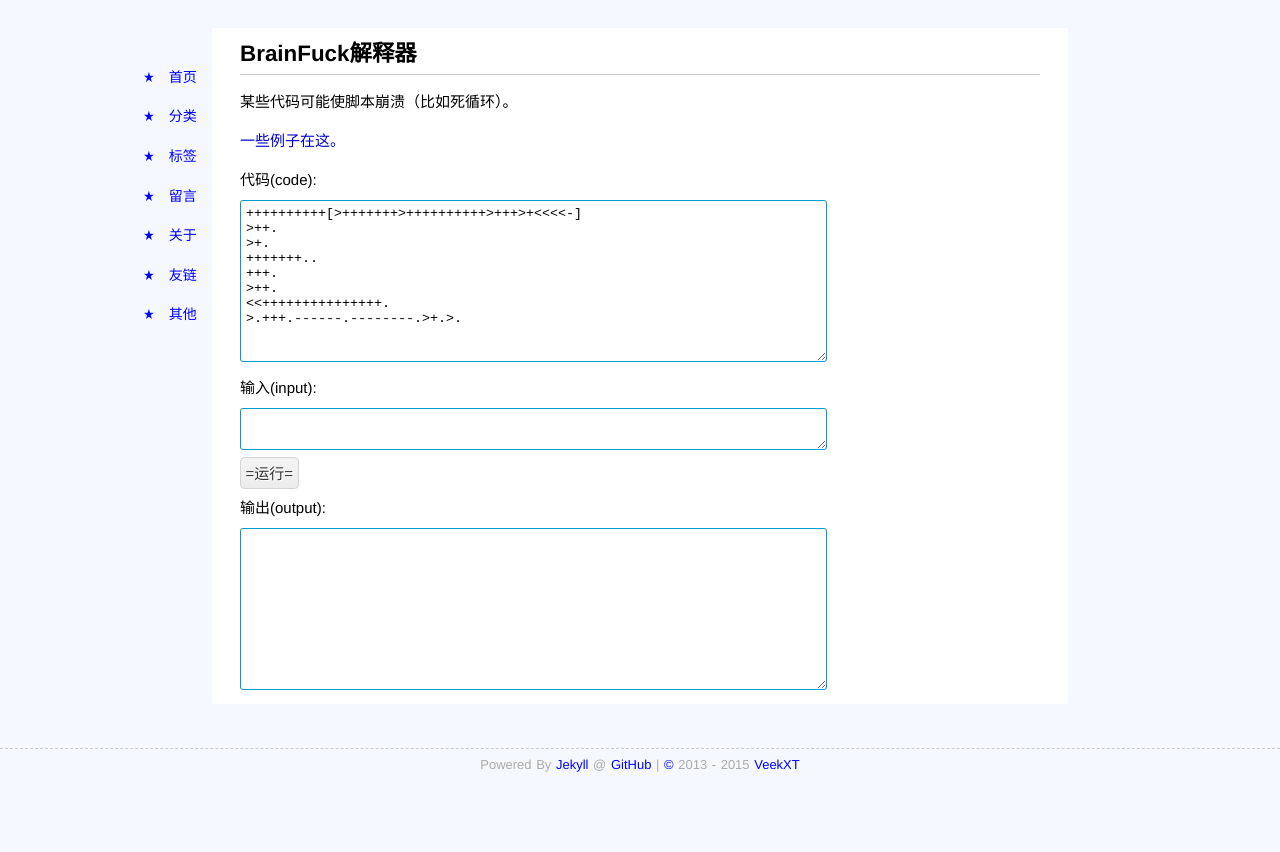
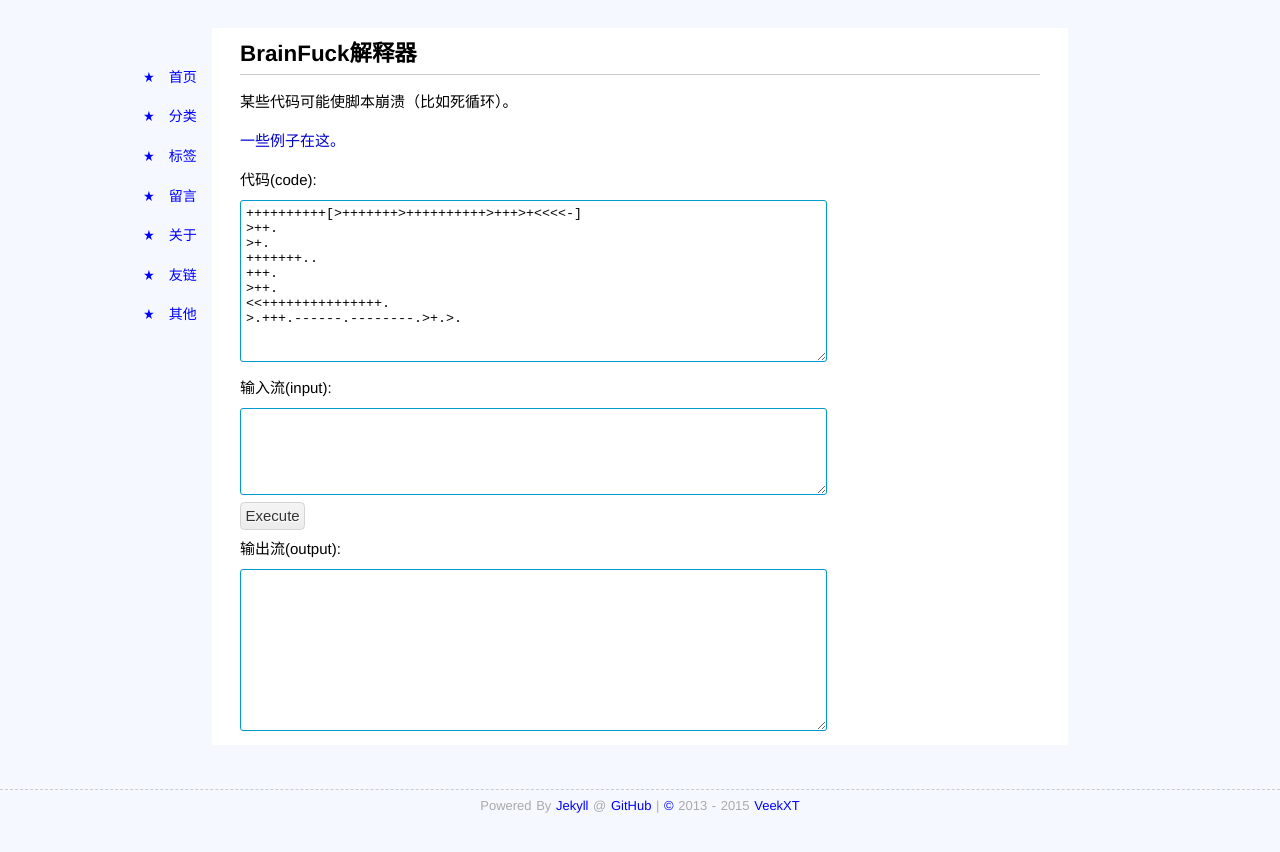
Before and after one commit to veekxt/one-point.github.io, a Jekyll site: the page built from other/tools/bf_js.html, in a window 1280 px wide. Shown: the top 852 px of the page. Built offline with Jekyll 4.4.1, drawn with Linux system fonts in a browser that asks for light colours; comment, search, counter and statistics services are not loaded; part of the change alters nothing that is shown.

Commit message:
achnag tool bf

```diff
--- a/other/tools/bf_js.html
+++ b/other/tools/bf_js.html
@@ -6,20 +6,33 @@ comments: yes
 
 <p>某些代码可能使脚本崩溃（比如死循环）。</p>
 <p><a href="http://{{ site.tkurl }}/other/tools/some_bf.html">一些例子在这。</a></p>
-<script>//brainfuck (http://www.hevanet.com/cristofd/brainfuck/) interpreter
-//made 2003 by Daniel B Cristofani (cristofdathevanetdotcom) based on the
-//one at (http://justice.loyola.edu/~mcoffey/pr/5k/) and licensed under GPL
-function x(y){c=y[0].value;i=y[2].value;p=j=z=c.length;a=new Array(z+32768)
-for(g=0;(k=c.charAt(--j))=='['?a[a[j]=a[--g]]=j:j;)k==']'?a[g++]=j:0
-for(k=0;j<z;j++){h=c.charCodeAt(j)-40;p>g?a[g=p]=0:0
-j=h+2*!(a[p+=h^20?h==22:-1]+=h^5?h==3:-1)^53?j:a[j]
-j-=h^4|k==i.length?0:(a[p]=i.charCodeAt(k++))==13
-y[3].value+=h^6?"":String.fromCharCode(a[p])}}
+<script>
+function x(c){
+var inp=document.getElementById("s_in");
+var oup=document.getElementById("s_out");
+var y=inp,z=c.length,v=32768,a=new Array(v),p=0,k=-1,e=new Array(z),l=new Array(z),s=new Array(z),m=127,n=-128
+for(j=0;j<v;j++){a[j]=0}
+for(j=0;j<z&&p>=0;j++){if(c.charAt(j)=='[')l[++p]=j;if(c.charAt(j)==']'){s[j]=l[p];e[l[p]]=j;p--}}
+if(p!=0){alert("Unbalanced brackets!");return}
+for(j=0;j<z;j++){switch(c.charAt(j)){
+case'#':if(document.f.d.checked){window.alert('Position within code: '+j+'\nPointer: '+p+'\nValue at pointer: '+a[p])};break
+case'<':p--;if(p<0)p=v-1;break
+case'>':p++;if(p>=v)p=0;break
+case'+':if((a[p]+1)>m)a[p]=n;else{a[p]++};break
+case'-':if((a[p]-1)<n)a[p]=m;else{a[p]--};break
+case']':j=s[j]
+case'[':if(a[p]==0)j=e[j];break
+case',':if(k+1>=y.value.length){a[p]=10;break
+u=prompt("Input required. Press Cancel to halt program execution.","")
+if(u==''||u==null){j=z;break}
+else{y.value+=u}}a[p]=y.value.charCodeAt(++k);break
+case'.':oup.value+=String.fromCharCode(a[p])}}
+}
 </script>
 
 <form>
 <p>代码(code):</p>
-<textarea cols=70 rows=10>
+<textarea id="code" cols=70 rows=10>
 ++++++++++[>+++++++>++++++++++>+++>+<<<<-]
 >++.
 >+.
@@ -31,13 +44,13 @@ y[3].value+=h^6?"":String.fromCharCode(a[p])}}
 </textarea>
 <br />
 
-<p>输入(input):</p>
-<textarea cols=70 rows=2>
+<p>输入流(input):</p>
+<textarea id="s_in" cols=70 rows=5>
 </textarea>
 <br />
-<input type=button value="=运行=" onClick=x(elements)>
+<input type=button value=Execute onClick=x(elements)>
 <br />
-<p>输出(output):</p>
-<textarea cols=70 rows=10>
+<p>输出流(output):</p>
+<textarea id="s_out" cols=70 rows=10>
 </textarea>
 </form>
```
